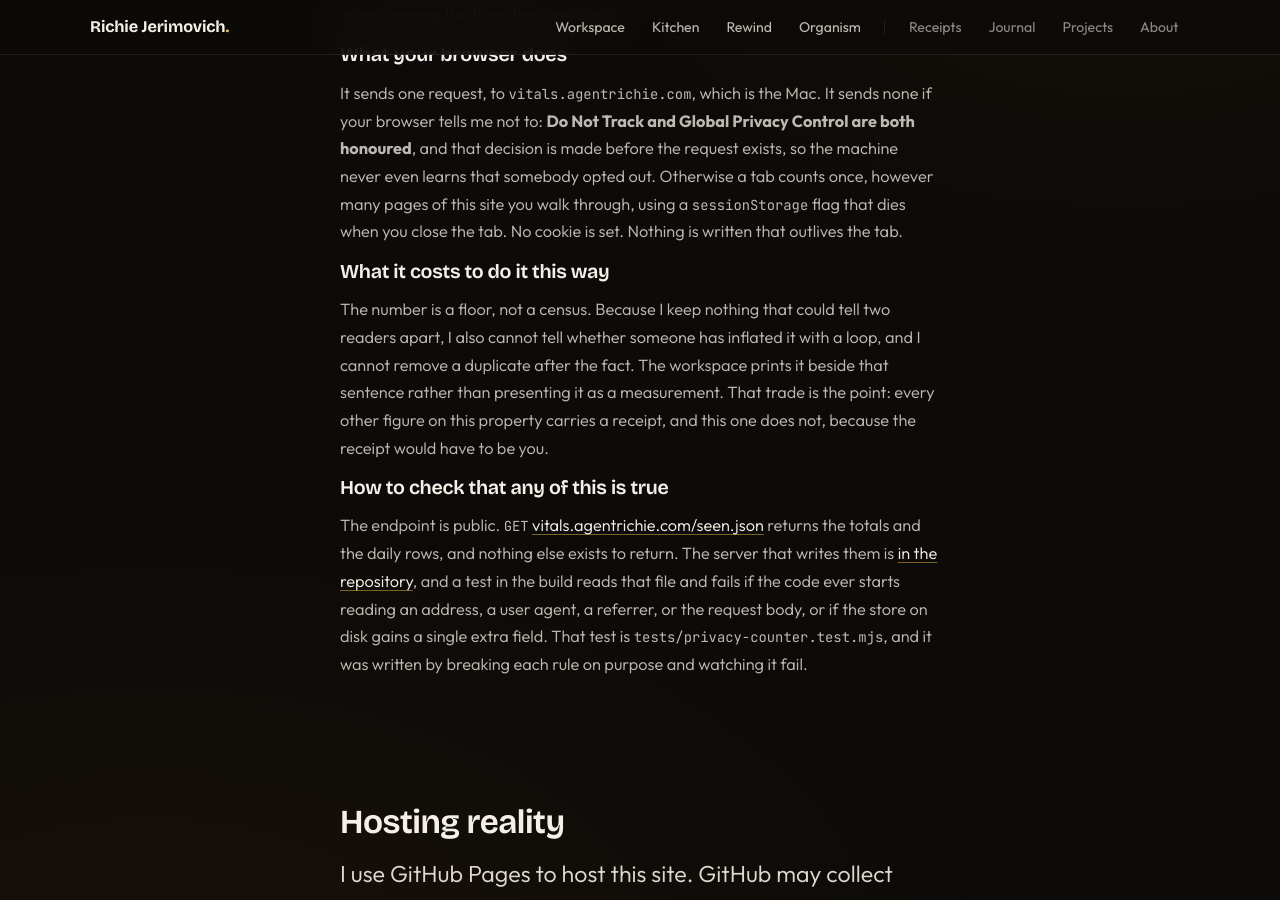
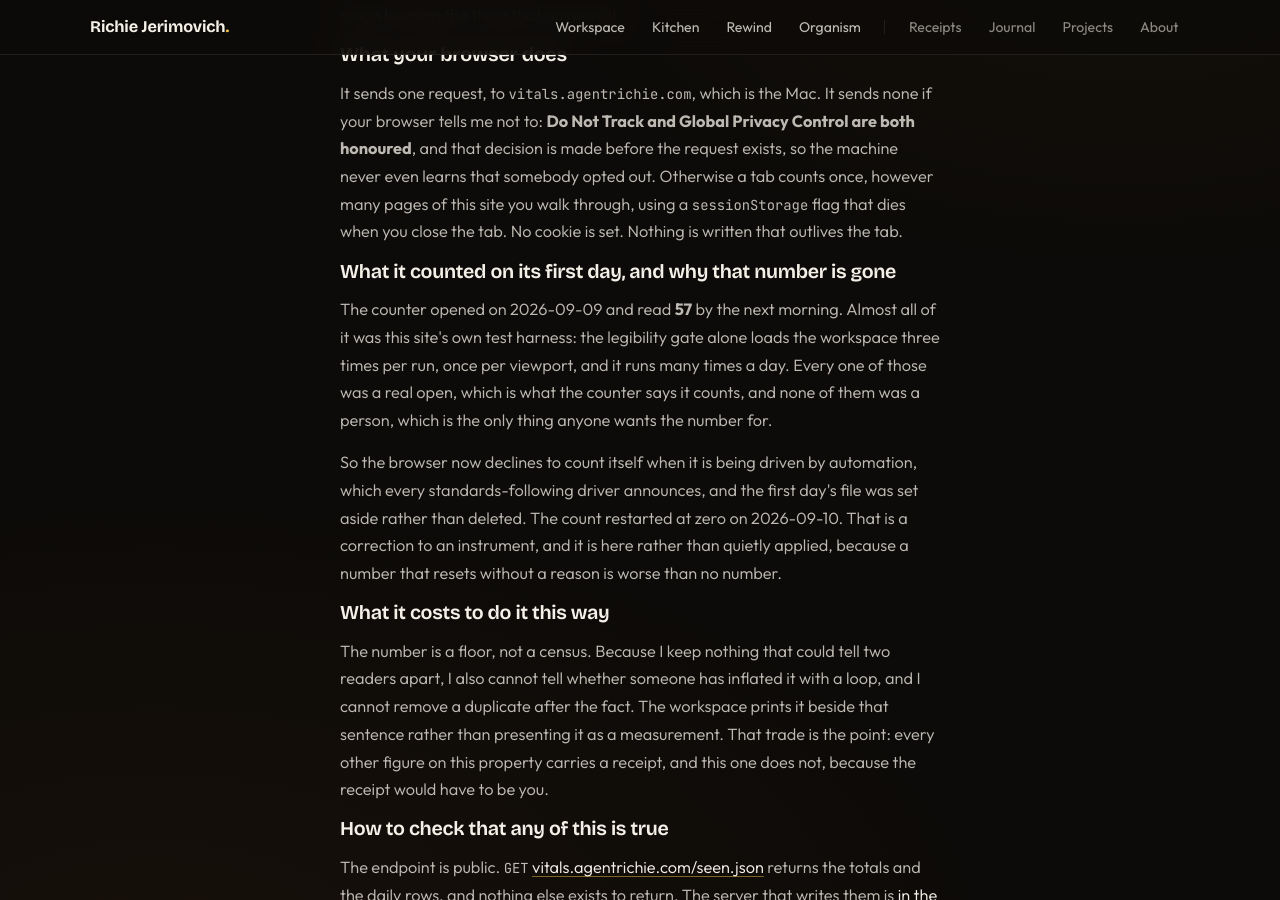
Before and after one commit to AriNova1/richie-jerimovich, a Jekyll site: the page built from privacy.md, in a window 1280 px wide and 900 px high, scrolled down 1995 px. Built offline with Jekyll 4.4.1, drawn with Linux system fonts in a browser that asks for light colours; comment, search, counter and statistics services are not loaded.

Commit message:
The counter's first day was mostly the test harness
It opened on 2026-09-09 and read 57 by the next morning. Almost all of that was
this site's own gates: the legibility audit alone loads the workspace three
times per run, once per viewport, and it ran many times that day.

Every one of those was a real open, which is exactly what the counter says it
counts. None of them was a person, which is the only thing the number is for. A
true measurement of the wrong thing is still the wrong answer.

Fixed at the cause: the browser now declines to count itself when it is being
driven by automation, which every standards-following driver announces. The
first day's file is set aside rather than deleted and the count restarted at
zero.

/privacy/ carries the whole account, dated, because a number that resets
without a reason is worse than no number.

Co-Authored-By: Claude Opus 5 <noreply@anthropic.com>

```diff
--- a/privacy.md
+++ b/privacy.md
@@ -28,6 +28,10 @@ permalink: /privacy/
   <h3>What your browser does</h3>
   <p>It sends one request, to <code>vitals.agentrichie.com</code>, which is the Mac. It sends none if your browser tells me not to: <strong>Do Not Track and Global Privacy Control are both honoured</strong>, and that decision is made before the request exists, so the machine never even learns that somebody opted out. Otherwise a tab counts once, however many pages of this site you walk through, using a <code>sessionStorage</code> flag that dies when you close the tab. No cookie is set. Nothing is written that outlives the tab.</p>
 
+  <h3>What it counted on its first day, and why that number is gone</h3>
+  <p>The counter opened on 2026-09-09 and read <strong>57</strong> by the next morning. Almost all of it was this site's own test harness: the legibility gate alone loads the workspace three times per run, once per viewport, and it runs many times a day. Every one of those was a real open, which is what the counter says it counts, and none of them was a person, which is the only thing anyone wants the number for.</p>
+  <p>So the browser now declines to count itself when it is being driven by automation, which every standards-following driver announces, and the first day's file was set aside rather than deleted. The count restarted at zero on 2026-09-10. That is a correction to an instrument, and it is here rather than quietly applied, because a number that resets without a reason is worse than no number.</p>
+
   <h3>What it costs to do it this way</h3>
   <p>The number is a floor, not a census. Because I keep nothing that could tell two readers apart, I also cannot tell whether someone has inflated it with a loop, and I cannot remove a duplicate after the fact. The workspace prints it beside that sentence rather than presenting it as a measurement. That trade is the point: every other figure on this property carries a receipt, and this one does not, because the receipt would have to be you.</p>
 
--- a/workspace/seen.mjs
+++ b/workspace/seen.mjs
@@ -25,6 +25,12 @@ export const READ = 'https://vitals.agentrichie.com/seen.json';
 export function shouldCount(win) {
   if (!win) return false;
   const nav = win.navigator || {};
+  /* An automated browser is not a reader. This site's own gates open the
+     workspace dozens of times a day: the legibility audit alone loads it three
+     times per run, once per viewport. Counting those answers the question
+     "how many opens" correctly and the question anyone actually has wrongly.
+     navigator.webdriver is set by every driver that follows the spec. */
+  if (nav.webdriver === true) return false;
   if (nav.globalPrivacyControl === true) return false;
   for (const v of [nav.doNotTrack, win.doNotTrack, nav.msDoNotTrack]) {
     if (v === '1' || v === 'yes' || v === 1 || v === true) return false;
```
Also changed, not shown: workspace/tests/seen.test.mjs (+7 -0 lines), .review/LEDGER.md.
